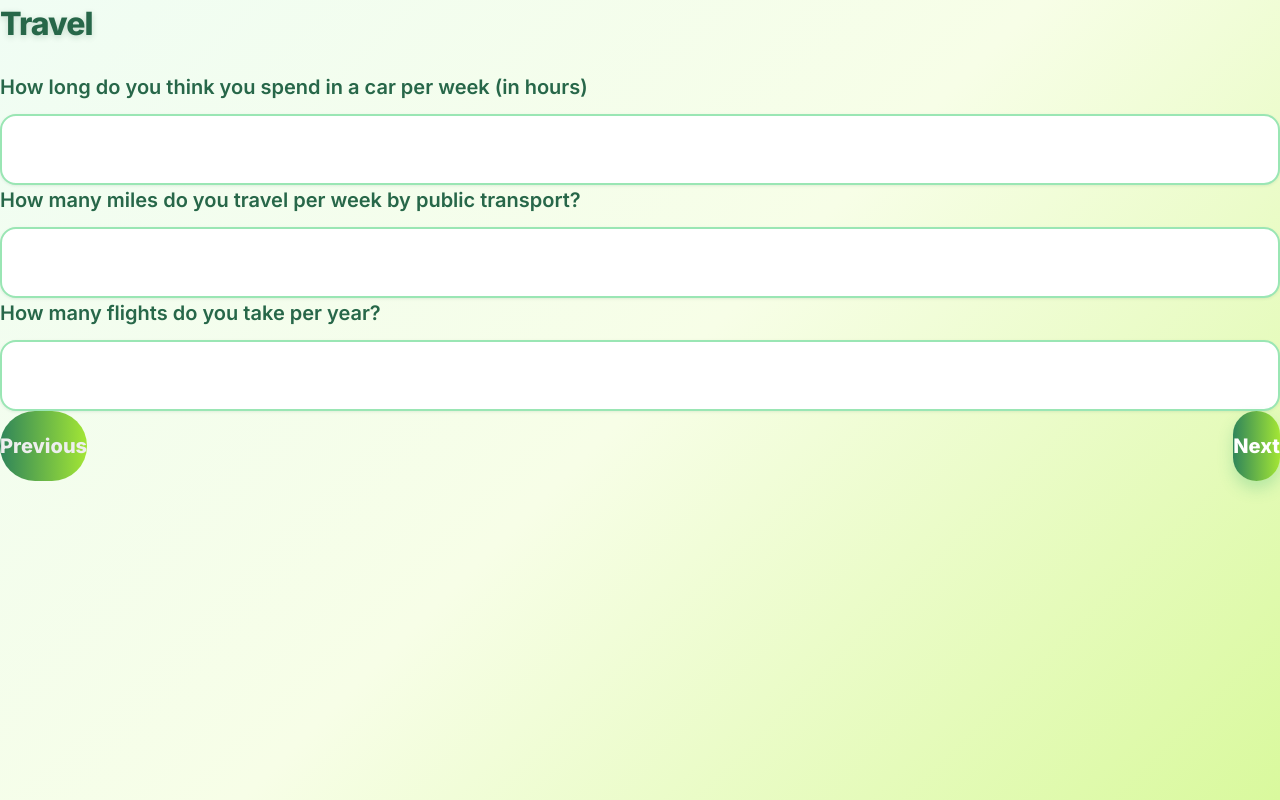
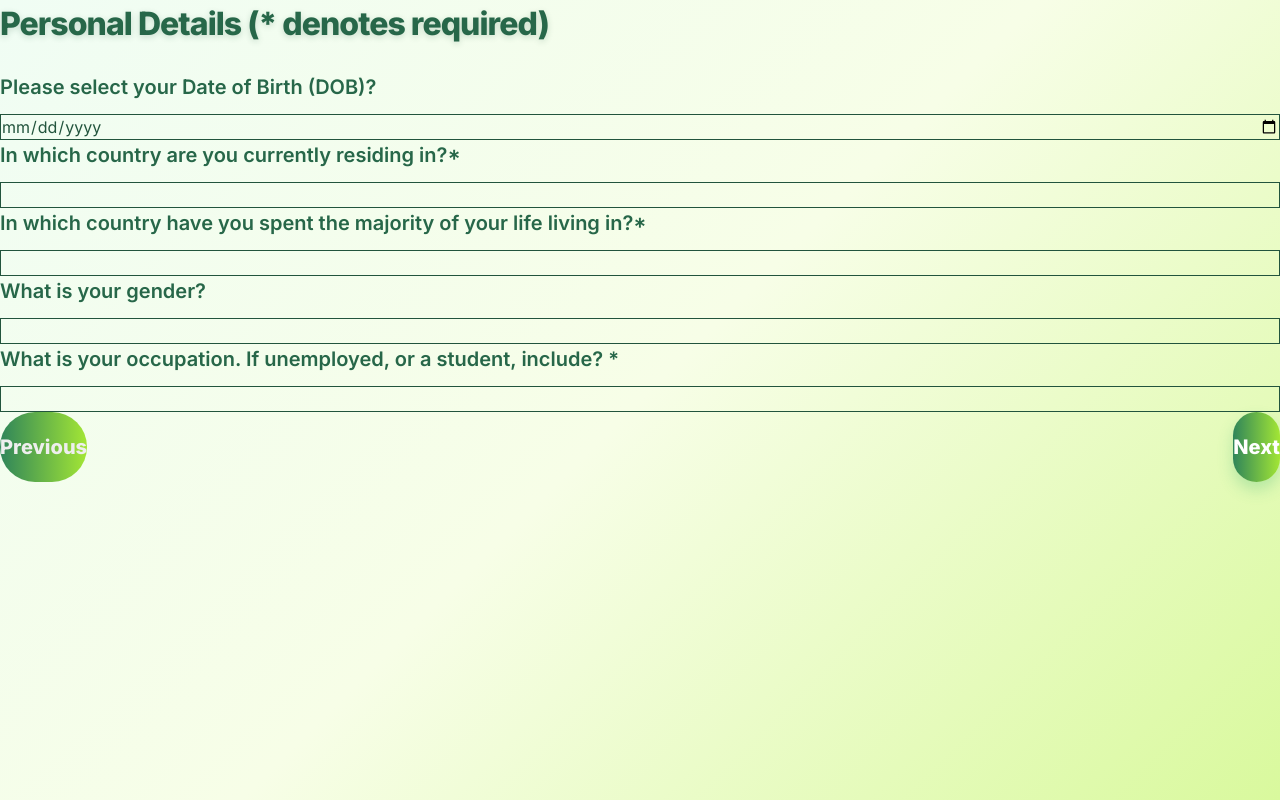
Before and after one commit to samuelforrest/verdapp, a Next.js app: page /carbon-quiz in a window 1280 px wide. Built offline with nearby package versions, Linux system fonts and the light colour scheme.

Commit message:
Update questionnaire sections and fields for personal details and environmental impact

```diff
--- a/src/app/carbon-quiz/page.tsx
+++ b/src/app/carbon-quiz/page.tsx
@@ -5,72 +5,109 @@ import "./carbon-quiz.css";
 
 const questions = [
   {
-    section: "Travel",
+    section: "Personal Details (* denotes required)",
+    fields: [
+        {
+        name: "dob",
+        label: "Please select your Date of Birth (DOB)?",
+        type: "date",
+        required: false,
+      },
+
+      {
+        name: "country_current_residence",
+        label: "In which country are you currently residing in?*",
+        type: "text",
+        required: true,
+      },
+
+      {
+        name: "country_majority_of_life_lived",
+        label: "In which country have you spent the majority of your life living in?*",
+        type: "text",
+        required: true,
+      },
+      {
+        name: "gender",
+        label: "What is your gender?",
+        type: "text",
+        required: false,
+      },
+        {
+        name: "occupation_type",
+        label: "What is your occupation. If unemployed, or a student, include? *",
+        type: "text",
+        required: false,
+      },
+    ],
+  },
+
+  {
+    section: "Home & Energy",
     fields: [
       {
-        name: "car_miles",
-        label: "How long do you think you spend in a car per week (in hours)",
+        name: "home_size_number_of_bedrooms",
+        label: "What is the size of your home (in number of bedrooms)?",
+        type: "number",
+        required: false,
+        min: 1, //cannot be a home if less than 1
+        max: 30, //results will be skewed if larger than 30 (more testing needed)
+      },
+      {
+        name: "energy_type",
+        label: "What is your main energy source at home? (renewable or grid mix)*",
+        type: "text",
+        required: true,
+      },
+      {
+        name: "energy_efficent_appliances_used_commonly_yes_or_now",
+        label: "Do you have many energy-efficent appliances in your house?",
+        type: "text",
+        required: false,
+      },
+        {
+        name: "type_of_heating",
+        label: "What type of heating do you use? (Gas, Electric or Oil)",
+        type: "text",
+        required: false,
+      },
+        {
+        name: "prompts_to_ai_per_day_on_average",
+        label: "How many prompts do you send to ai on average per day?*",
+        type: "text",
+        required: true,
+      },
+
+    ],
+  },
+  {
+    section: "Transportation",
+    fields: [
+      {
+        name: "number_and_types_of_vehicles",
+        label: "Describe the number and types of any vehicles you own *",
+        type: "text",
+        required: false,
+      },
+      {
+        name: "average_hours_in_a_car_per_day",
+        label: "On average, how many hours do you spend in a car per day *",
         type: "number",
         required: true,
       },
       {
-        name: "public_transport",
-        label: "How many miles do you travel per week by public transport?",
-        type: "number",
-        required: false,
-      },
-      {
-        name: "flights_year",
-        label: "How many flights do you take per year?",
-        type: "number",
-        required: true,
-      },
-    ],
-  },
-  {
-    section: "Home",
-    fields: [
-      {
-        name: "home_size",
-        label: "What is the size of your home (in square meters)?",
-        type: "number",
-        required: true,
-      },
-      {
-        name: "energy_type",
-        label: "What is your main energy source at home?",
+        name: "average_international_flights_per_year",
+        label: "How many international flights do you take on average per year?",
         type: "text",
         required: true,
       },
       {
-        name: "electricity_usage",
-        label: "How much electricity do you use per month (kWh)?",
-        type: "number",
-        required: false,
-      },
-    ],
-  },
-  {
-    section: "Purchases",
-    fields: [
-      {
-        name: "clothes_per_month",
-        label: "How many new clothing items do you buy per month?",
-        type: "number",
-        required: false,
-      },
-      {
-        name: "electronics_per_year",
-        label: "How many new electronic devices do you buy per year?",
-        type: "number",
-        required: false,
-      },
-      {
-        name: "recycle",
-        label: "Do you regularly recycle? (yes/no)",
+        name: "average_domestic_flights_per_year",
+        label: "How many domestic flights do you take on average a year?",
         type: "text",
         required: true,
       },
+
     ],
   },
   {
@@ -78,16 +115,59 @@ const questions = [
     fields: [
       {
         name: "diet_type",
-        label: "What best describes your diet? (vegan, vegetarian, mixed, meat-heavy)",
+        label: "What best describes your diet? (vegan, vegetarian, mixed, meat-heavy)*",
         type: "text",
         required: true,
       },
       {
-        name: "food_waste",
-        label: "How much food do you waste per week (in kg)?",
-        type: "number",
+        name: "consumption_of_beef_or_lamb_per_week",
+        label: "How often do you consume beef of lamb per week",
+        type: "text",
         required: false,
       },
+        {
+        name: "average_percent_of_meal_wasted",
+        label: "On average, what percent (%) of your meal goes to food waste, i.e. leftovers?*",
+        type: "number",
+        required: true,
+      },
+         {
+        name: "yes_or_no_try_to_reduce_food_waste",
+        label: "Do you actively try to reduce food waste?*",
+        type: "text",
+        required: true,
+      },
+
+    ],
+  },
+    {
+    section: "Purchases & Other",
+    fields: [
+      {
+        name: "pets_number_and_type",
+        label: "How many, and what types of pets do you have",
+        type: "text",
+        required: false,
+      },
+      {
+        name: "where_investments_go",
+        label: "Do you invest, or store money in ethical / green index funds or investments or banks?",
+        type: "text",
+        required: false,
+      },
+        {
+        name: "clothes_purchased_per_month",
+        label: "On average, what number of clothes and physical assesories do you purchase per month?*",
+        type: "number",
+        required: true,
+      },
+         {
+        name: "yes_or_no_try_to_reduce_food_waste",
+        label: "Do you actively try to reduce food waste?*",
+        type: "text",
+        required: true,
+      },
+
     ],
   },
 ];
```
